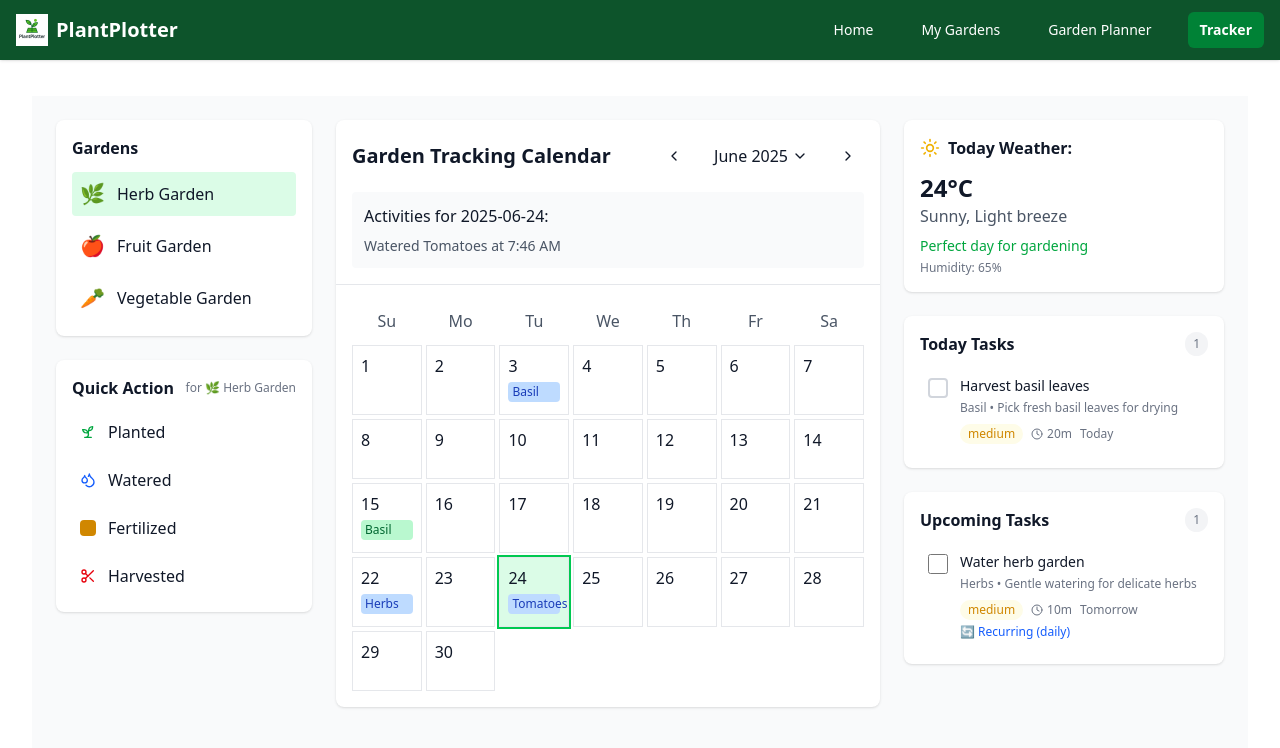
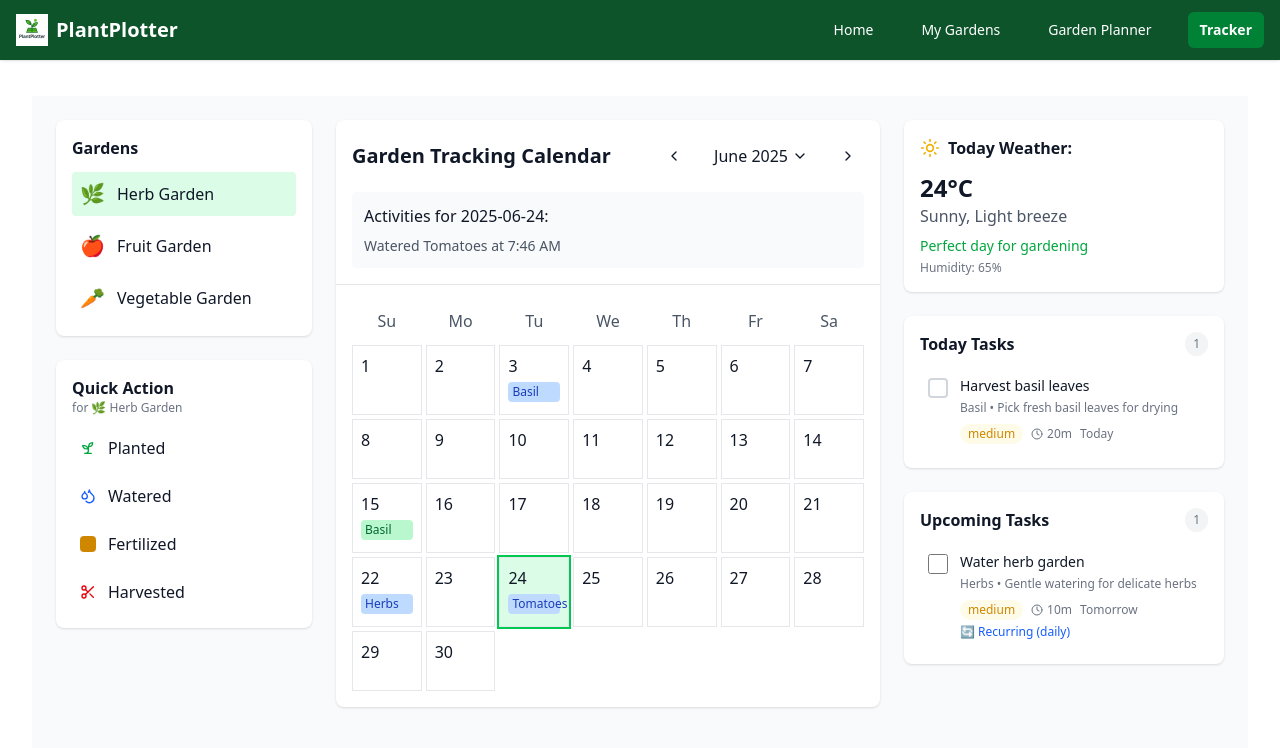
Before and after one commit to mash0040/Plant-Plotter, a Next.js app in the folder plantplotter/: page /tracker in a window 1280 px wide. Shown: the top 748 px of the page. Built offline with nearby package versions, Linux system fonts and the light colour scheme.

Commit message:
Quick Action align to left

```diff
--- a/plantplotter/src/components/Tracker/QuickActions.jsx
+++ b/plantplotter/src/components/Tracker/QuickActions.jsx
@@ -33,7 +33,7 @@ export default function QuickActions({ onQuickAction, selectedGarden }) {
 
   return (
     <div className="bg-white dark:bg-gray-800 rounded-lg p-4 shadow">
-      <div className="flex items-center justify-between mb-3">
+      <div className="flex flex-col items-left justify-between mb-3">
         <h3 className="font-semibold text-gray-900 dark:text-white">Quick Action</h3>
         <div className="text-xs text-gray-500 dark:text-gray-400">
           for {selectedGarden.icon} {selectedGarden.name}
```
